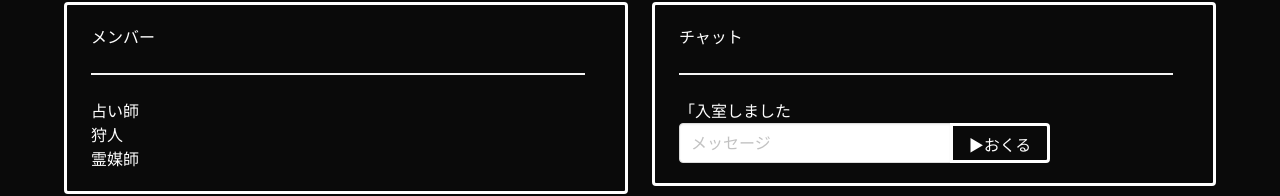
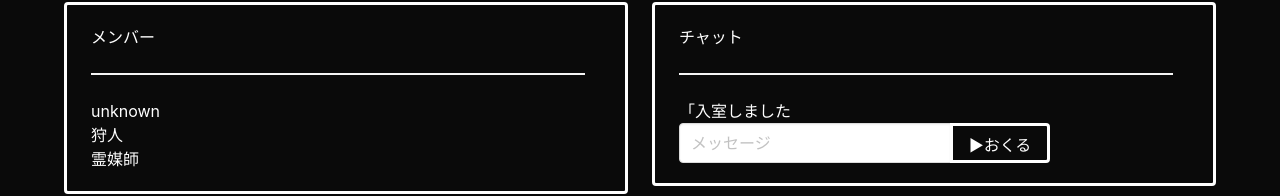
Before and after one commit to JVoltex/docker_werewolf, a Next.js app in the folder client/: page / in a window 1280 px wide. Both pictures are taken after typing "Sample" into the empty fields and a click on the input "けってい". Shown: the part 302-498 px from the top of the page. Built offline with nearby package versions, Linux system fonts and the light colour scheme.

Commit message:
username is available

```diff
--- a/client/components/Game.js
+++ b/client/components/Game.js
@@ -9,7 +9,7 @@ function messagesReducer(state, action) {
 //  return { members: action.type };
 //}
 
-function Game() {
+function Game(props) {
   //const [members, membersDispatch] = useReducer(membersReducer, {
   //  members: [],
   //});
@@ -33,7 +33,7 @@ function Game() {
           <p>メンバー</p>
           <hr />
           <div style={{ maxHeight: "500px", overflow: "auto" }}>
-            <p>占い師</p>
+            <p>{props.name}</p>
             <p>狩人</p>
             <p>霊媒師</p>
           </div>
--- a/client/components/Wrapper.js
+++ b/client/components/Wrapper.js
@@ -2,17 +2,24 @@ import { createContext, useReducer, cloneElement } from "react";
 import io from "socket.io-client";
 
 const PhaseDispatch = createContext(null);
+const NameDispatch = createContext(null);
 const SocketContext = createContext(io());
 
-function reducer(state, action) {
+function phaseReducer(state, action) {
   return { phase: action.type };
+}
+function nameReducer(state, action) {
+  return { name: action.type };
 }
 
 function Wrapper(props) {
-  const [state, dispatch] = useReducer(reducer, { phase: "welcome" });
+  const [phase, phaseDispatch] = useReducer(phaseReducer, { phase: "welcome" });
+  const [name, nameDispatch] = useReducer(nameReducer, { name: "unknown" });
   return (
-    <PhaseDispatch.Provider value={dispatch}>
-        {cloneElement(props.children, { phase: state.phase })}
+    <PhaseDispatch.Provider value={phaseDispatch}>
+      <NameDispatch.Provider value={nameDispatch}>
+        {cloneElement(props.children, { phase: phase.phase, name: name.name})}
+      </NameDispatch.Provider>
     </PhaseDispatch.Provider>
   );
 }
--- a/client/pages/index.js
+++ b/client/pages/index.js
@@ -8,7 +8,7 @@ function Main(props) {
     case "welcome":
       return <Welcome />;
     case "game":
-      return <Game />;
+      return <Game name={props.name}/>;
     default:
       return "loading...";
   }
```
